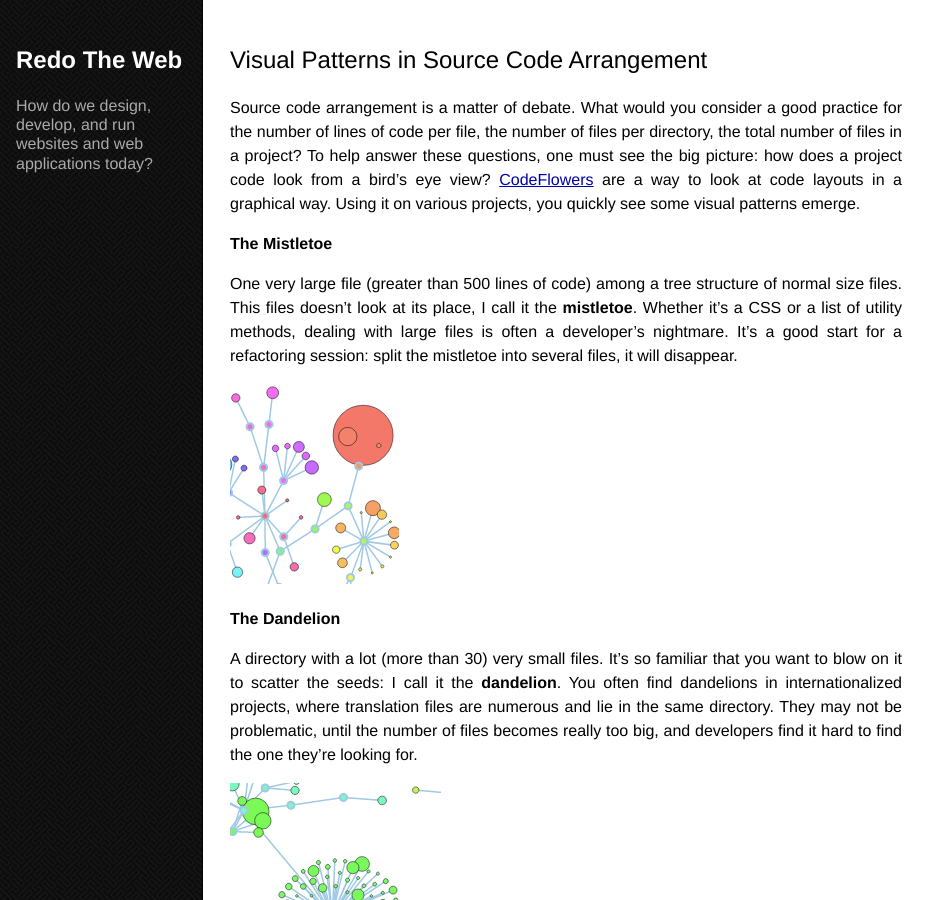
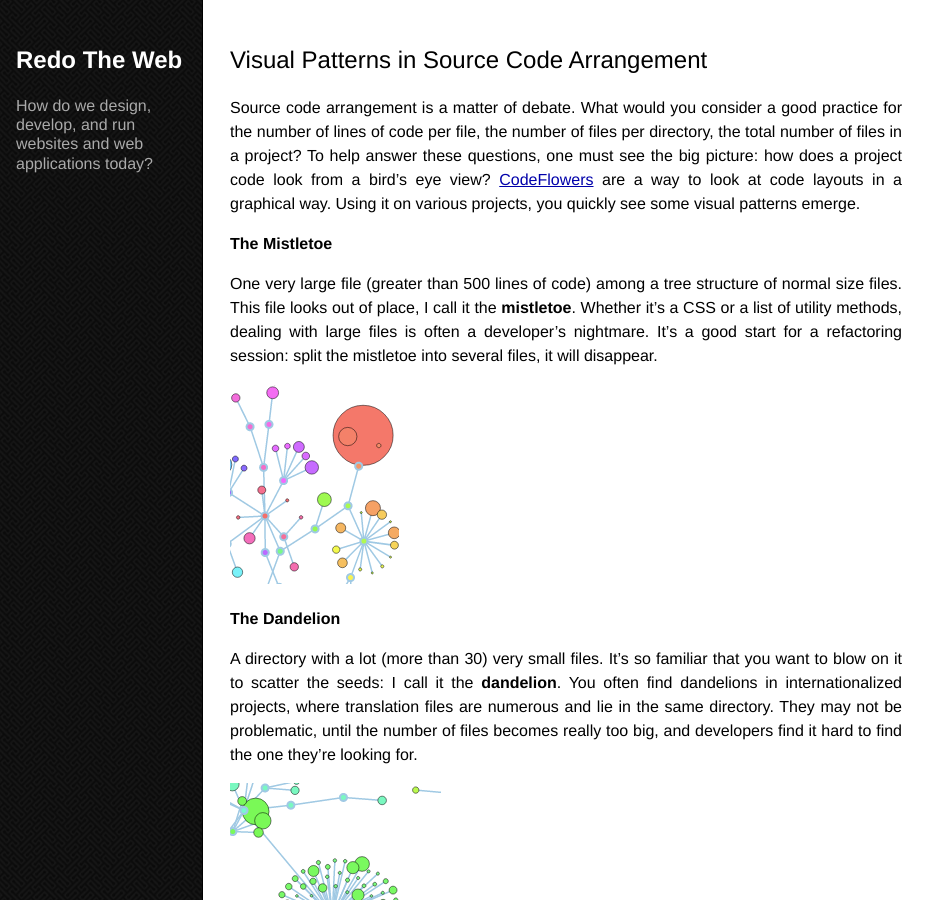
Before and after one commit to fzaninotto/fzaninotto.github.com, a Jekyll site: the page built from _posts/2013-03-04-visual-patterns-in-source-code-arrangement.markdown, in a window 1280 px wide and 900 px high. Shown: the whole window, without its empty margins (0-949 px from the left). Built offline with Jekyll 4.4.1, drawn with Linux system fonts in a browser that asks for light colours; some web fonts are replaced; Markdown is read by kramdown in place of the engine named in the settings; comment, search, counter and statistics services are not loaded.

Commit message:
Fix not well written sentence

```diff
--- a/_posts/2013-03-04-visual-patterns-in-source-code-arrangement.markdown
+++ b/_posts/2013-03-04-visual-patterns-in-source-code-arrangement.markdown
@@ -9,7 +9,7 @@ Source code arrangement is a matter of debate. What would you consider a good pr
 
 ## The Mistletoe
 
-One very large file (greater than 500 lines of code) among a tree structure of normal size files. This files doesn't look at its place, I call it the **mistletoe**. Whether it's a CSS or a list of utility methods, dealing with large files is often a developer's nightmare. It's a good start for a refactoring session: split the mistletoe into several files, it will disappear.
+One very large file (greater than 500 lines of code) among a tree structure of normal size files. This file looks out of place, I call it the **mistletoe**. Whether it's a CSS or a list of utility methods, dealing with large files is often a developer's nightmare. It's a good start for a refactoring session: split the mistletoe into several files, it will disappear.
 
 ![The Mistletoe](/images/codeflower/mistletoe.png)
 
```
